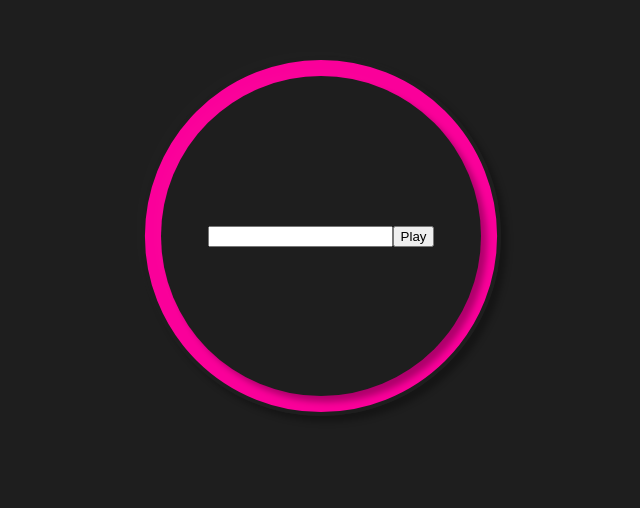
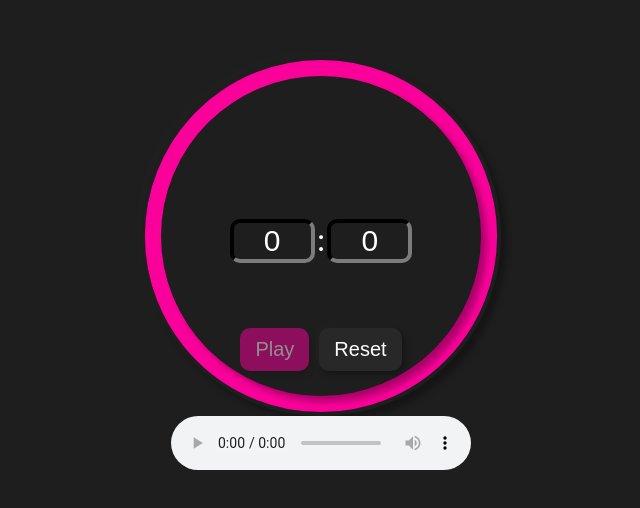
Before and after one commit to MilosMladenovicWork/pomodoro-clock, a React (Create React App) app: page / in a window 1280 px wide. Shown: the part 164-672 px from the top of the page, without its empty margins (319-959 px from the left). Built offline with nearby package versions, Linux system fonts and the light colour scheme.

Commit message:
added timer functionality

```diff
--- a/src/App.css
+++ b/src/App.css
@@ -38,6 +38,48 @@
 }
 
 .time-setting{
-  margin-top:20vh;
-  transform:translate(0%, -50%)
+  height:100%;
+  justify-content: flex-start;
 }
+
+.inputs{
+  padding-top:20vh;
+  transform:translate(0, -17px);
+  align-items: center;
+}
+
+
+.inputs label:nth-child(2):before{
+  content:':';
+  color:white;
+  font-size:30px;
+  padding:0 2px 0 2px;
+}
+
+.buttons{
+  display:flex;
+  flex-direction: row;
+  justify-content: center;
+  margin-top:6vh;
+}
+
+.buttons button{
+  background-color:rgb(250, 0, 154);
+  color:white;
+  font-size:20px;
+  border-radius:10px;
+  padding:10px 15px;
+  border:none;
+  box-shadow: 3px 3px 6px rgba(0, 0, 0, 0.3), -3px -3px 6px rgba(255, 255, 255, 0.02);
+  transition:1s;
+  outline:none;
+}
+
+.buttons button:disabled{
+  opacity:0.5;
+}
+
+.buttons button:nth-child(2){
+  margin-left:10px;
+  background-color:rgb(40, 40, 40);
+}
--- a/src/App.js
+++ b/src/App.js
@@ -5,16 +5,27 @@ import Circle from './Circle'
 import CircleContainer from './CircleContainer'
 import TimeSetting from './TimeSetting'
 import InputMinutes from './InputMinutes'
+import InputSeconds from './InputSeconds'
+import notificationSound from './sounds/notification.mp3'
 
 function App() {
   const circlePath = useRef(null);
+  const audio = useRef(null);
   const [time, setTime] = useState('')
+  const [minutes, setMinutes] = useState('')
+  const [seconds, setSeconds] = useState('')
   const [startTime, setStartTime] = useState('')
   const [play, setPlay] = useState(false)
 
   const minutesInput = (minutes) => {
-    setTime(minutes)
+    setMinutes(minutes)
   }
+
+  const secondsInput = (seconds) => {
+    setSeconds(seconds)
+  }
+
+
 
   const playChange = (value) => {
     setPlay((prevState) => {
@@ -22,9 +33,22 @@ function App() {
     })
   }
 
+  const resetTimer = () => {
+    setMinutes('')
+    setSeconds('')
+    setTime('')
+    setStartTime('')
+    setPlay(false)
+  }
+
   useEffect(() => {
+    if(startTime === ''){
+      setTime(Number(minutes) * 60 + Number(seconds))
+    }
     if(play){
-      setStartTime(time)
+      setTime((prevState) => {
+        return prevState - 1
+      })
       const tick = setInterval(() => {
         setTime((prevState) => {
           return prevState - 1
@@ -37,10 +61,21 @@ function App() {
   }, [play])
 
   useEffect(() => {
+      setMinutes(Math.floor(time/60))
+      setSeconds(time % 60)
+  }, [time])
+
+  useEffect(() => {
+    if(startTime === ''){
+      setStartTime(time)
+    }
     if(time === 0){
       setPlay(false)
       setStartTime('')
-      setTime('')
+      setMinutes('')
+      setSeconds('')
+      setTime('');
+      audio.current.play();
     }
   }, [time])
 
@@ -52,16 +87,25 @@ function App() {
         <svg xmlns="http://www.w3.org/2000/svg" width="100%" height="100%" viewBox="0 0 468 468" style={{transform:'rotate(-90deg)'}}>
   <g id="Ellipse_3" data-name="Ellipse 3" fill="transparent" stroke="rgb(250, 0, 154)" stroke-width="2.8vh">
     <circle cx="234" cy="234" r="234" stroke="none"/>
-    <circle cx="234" cy="234" r="219" style={{transition:'1s'}} ref={circlePath} strokeDasharray='1375.46px' strokeDashoffset={play && 1375.46/startTime * (time)} fill="none"/>
+    <circle cx="234" cy="234" r="219" style={{transition:'1s'}} ref={circlePath} strokeDasharray='1375.46px' strokeDashoffset={1375.46/startTime * (time)} fill="none"/>
   </g>
 </svg>
         </CircleContainer>
       <Circle>
         <TimeSetting>
-          <InputMinutes minutesInput={minutesInput} time={time}/>
-          <button onClick={() => playChange()}>{play ? 'pause' : 'play'}</button>
+          <div className='inputs'>
+            <InputMinutes minutesInput={minutesInput} minutes={minutes} startTime={startTime}/>
+            <InputSeconds secondsInput={secondsInput} seconds={seconds} startTime={startTime}/>
+          </div>
+          <div className='buttons'>
+            <button disabled={(minutes > 0 || seconds > 0) ? false : true} onClick={() => playChange()}>{play ? 'pause' : 'play'}</button>
+            <button onClick={() => resetTimer()}>reset</button>
+          </div>
         </TimeSetting>
       </Circle>
+      <audio ref={audio} controls>
+        <source src={notificationSound} type='audio/mpeg'/>
+      </audio>
     </div>
   );
 }
--- a/src/InputMinutes.js
+++ b/src/InputMinutes.js
@@ -1,8 +1,14 @@
 import React from 'react'
+import './inputTime.css'
 
 function InputMinutes(props){
+
+  let shouldDisable = props.startTime !== '' ? 'disabled' : null
+
   return(
-    <input type='number' name='minutes' onChange={(e)=> {props.minutesInput(e.target.value)}} value={props.time}/>
+    <label>
+      <input type='text' size='2' maxLength='2' min={0} disabled={shouldDisable} name='minutes' onChange={(e)=> {props.minutesInput(e.target.value)}} value={props.minutes}/>
+    </label>
   )
 }
 
--- /dev/null
+++ b/src/InputSeconds.js
@@ -0,0 +1,14 @@
+import React from 'react'
+
+function InputSeconds(props){
+
+  let shouldDisable = props.startTime !== '' ? 'disabled' : null
+
+  return(
+    <label>
+      <input type='text' size='2' maxLength='2' min={0}  disabled={shouldDisable} name='seconds' onChange={(e)=> {props.secondsInput(e.target.value)}} value={props.seconds}/>
+    </label>
+  )
+}
+
+export default InputSeconds
--- a/src/TimeSetting.css
+++ b/src/TimeSetting.css
@@ -1,3 +1,5 @@
 .time-setting button{
   text-transform: capitalize;
+  display:flex;
+  flex-direction:column;
 }
--- /dev/null
+++ b/src/inputTime.css
@@ -0,0 +1,10 @@
+input{
+  background-color:rgb(30, 30, 30);
+  color:white;
+  font-size:30px;
+  border-color:rgb(40, 40, 40);
+  border-width: 4px;
+  outline: none;
+  text-align: center;
+  border-radius:10px;
+}
```
Also changed, not shown: 1 other file (tests, documents, lock files or other folders).
